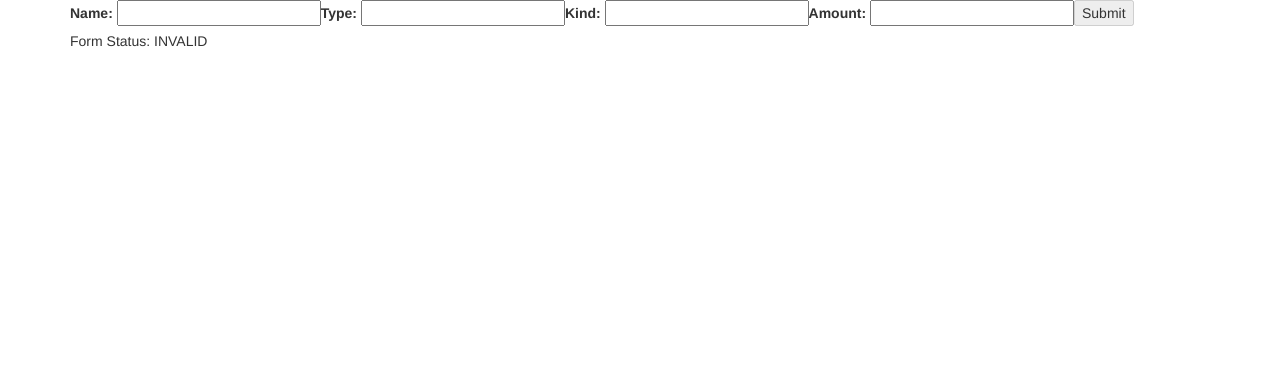
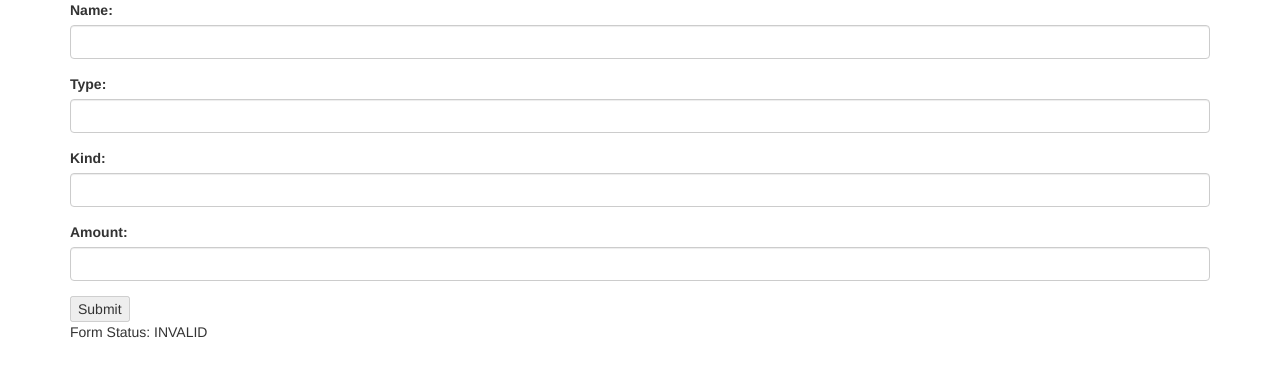
Before and after one commit to PiotrJakubiak/myFinanceManager, an Angular app: page / in a window 1280 px wide. Shown: the top 376 px of the page. Built offline with nearby package versions, Linux system fonts and the light colour scheme.

Commit message:
Dodanie prostej walidacji warunkowej do formularza dla transakcji.

```diff
--- a/src/app/transaction-form2/transaction-form2.component.html
+++ b/src/app/transaction-form2/transaction-form2.component.html
@@ -1,20 +1,24 @@
 <form [formGroup]="transactionForm" (ngSubmit)="onSubmit()">
 
-  <label>Name:
-  <input type="text" formControlName="name" />
-  </label>
+  <div class="form-group">
+    <label for="name">Name:</label>
+    <input id="name" class="form-control" type="text" formControlName="name" />
+  </div>
 
-  <label>Type:
-    <input type="text" formControlName="type" />
-  </label>
+  <div class="form-group">
+    <label for="type">Type:</label>
+    <input id="type" class="form-control" type="text" formControlName="type" />
+  </div>
 
-  <label>Kind:
-    <input type="text" formControlName="kind" />
-  </label>
+  <div class="form-group">
+    <label>Kind:</label>
+      <input type="text" class="form-control" formControlName="kind" />
+  </div>
 
-  <label>Amount:
-    <input type="text" formControlName="amount" />
-  </label>
+  <div class="form-group">
+    <label>Amount:</label>
+      <input type="text" class="form-control" formControlName="amount" />
+  </div>
 
   <button type="submit" [disabled]="!transactionForm.valid">Submit</button>
 
--- a/src/app/transaction-form2/transaction-form2.component.ts
+++ b/src/app/transaction-form2/transaction-form2.component.ts
@@ -10,17 +10,36 @@ export class TransactionForm2Component implements OnInit {
 
   constructor(private formBuilder: FormBuilder) { }
 
-  transactionForm = this.formBuilder.group({
-    name: ['', Validators.required],
-    type: [''],
-    kind: [''],
-    amount: ['']
-  });
+  public transactionForm: FormGroup;
 
   ngOnInit() {
+
+    this.transactionForm = this.formBuilder.group(
+      {
+        name: ['', Validators.required],
+        type: [''],
+        kind: [''],
+        amount: ['']
+      });
+
+     this.listenerFormControlValueChanged();
+
   }
 
   onSubmit() {
     console.log(this.transactionForm.value);
   }
+
+  listenerFormControlValueChanged() {
+    this.transactionForm.get('type').valueChanges.subscribe(
+      (type: string) => {
+          console.log(type);
+         if (type === 'wydatek') {
+           this.transactionForm.get('kind').setValidators([Validators.required]);
+         } else {
+           this.transactionForm.get('kind').clearValidators();
+         }
+      }
+    );
+  }
 }
```
